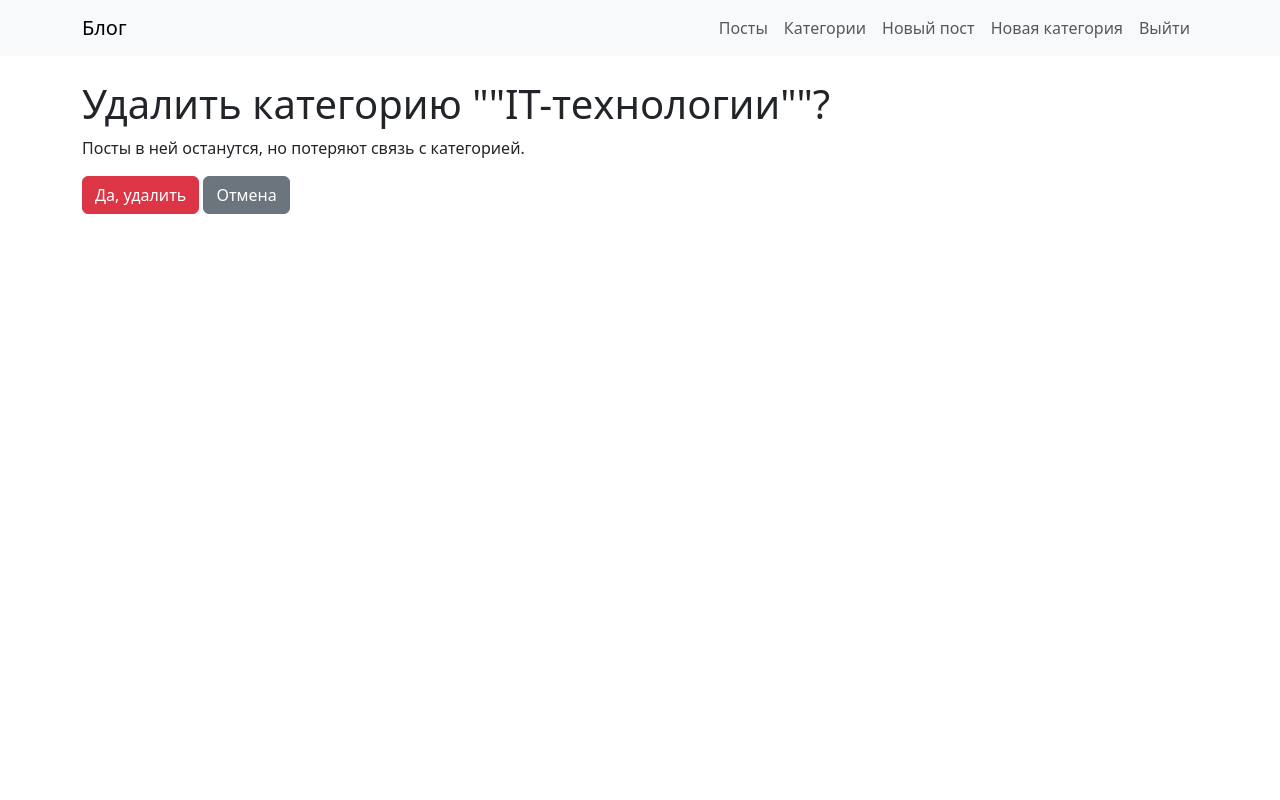
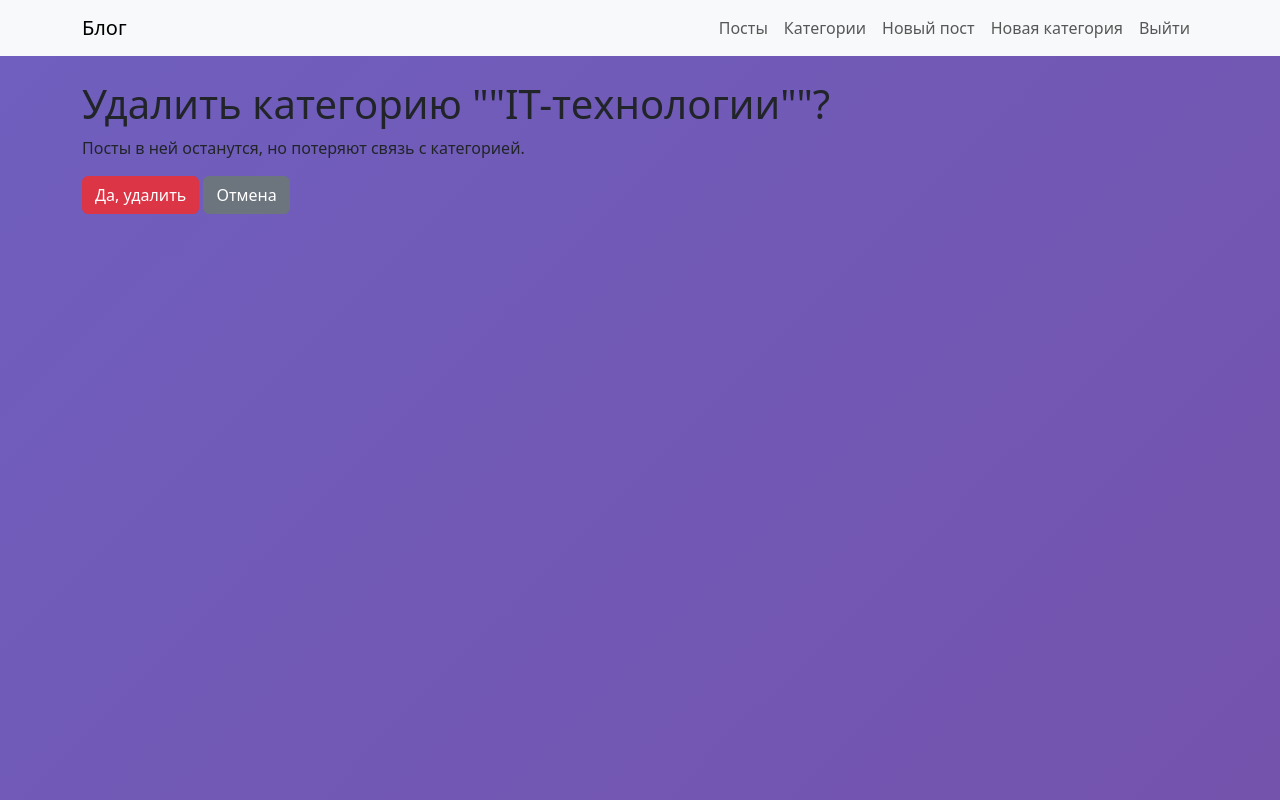
Before and after one commit to muradilova-dev/django-blog, a Django app: page /categories/1/delete/ in a window 1280 px wide. Run offline with Django 5.2, Linux system fonts and the light colour scheme; a user stored in the database is signed in; data comes from the database, SQL or seed files in the repository.

Commit message:
Added animated gradient background to base.html

```diff
--- a/templates/blog/base.html
+++ b/templates/blog/base.html
@@ -6,6 +6,23 @@
     <link href="https://cdn.jsdelivr.net/npm/bootstrap@5.3.0/dist/css/bootstrap.min.css" rel="stylesheet">
     <script src="https://cdn.jsdelivr.net/npm/bootstrap@5.3.0/dist/js/bootstrap.bundle.min.js"></script>
 </head>
+<style>
+    body {
+        background: linear-gradient(135deg, #667eea 0%, #764ba2 100%);
+        background-size: 400% 400%;
+        animation: gradientShift 15s ease infinite;
+        min-height: 100vh;
+    }
+    @keyframes gradientShift {
+        0% { background-position: 0% 50%; }
+        50% { background-position: 100% 50%; }
+        100% { background-position: 0% 50%; }
+    }
+    .navbar {
+        background: rgba(255, 255, 255, 0.9);
+        backdrop-filter: blur(10px);
+    }
+</style>
 <body>
     <nav class="navbar navbar-expand-lg navbar-light bg-light">
         <div class="container">
```
